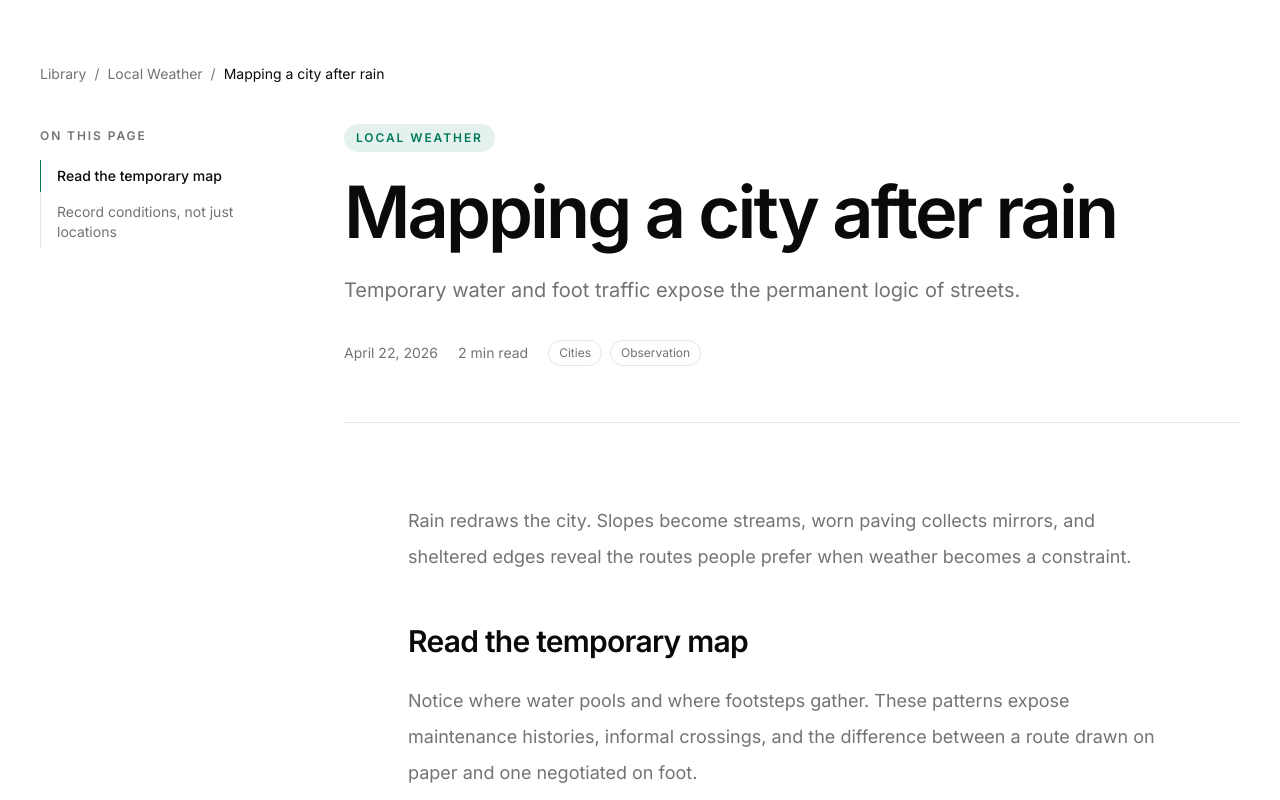
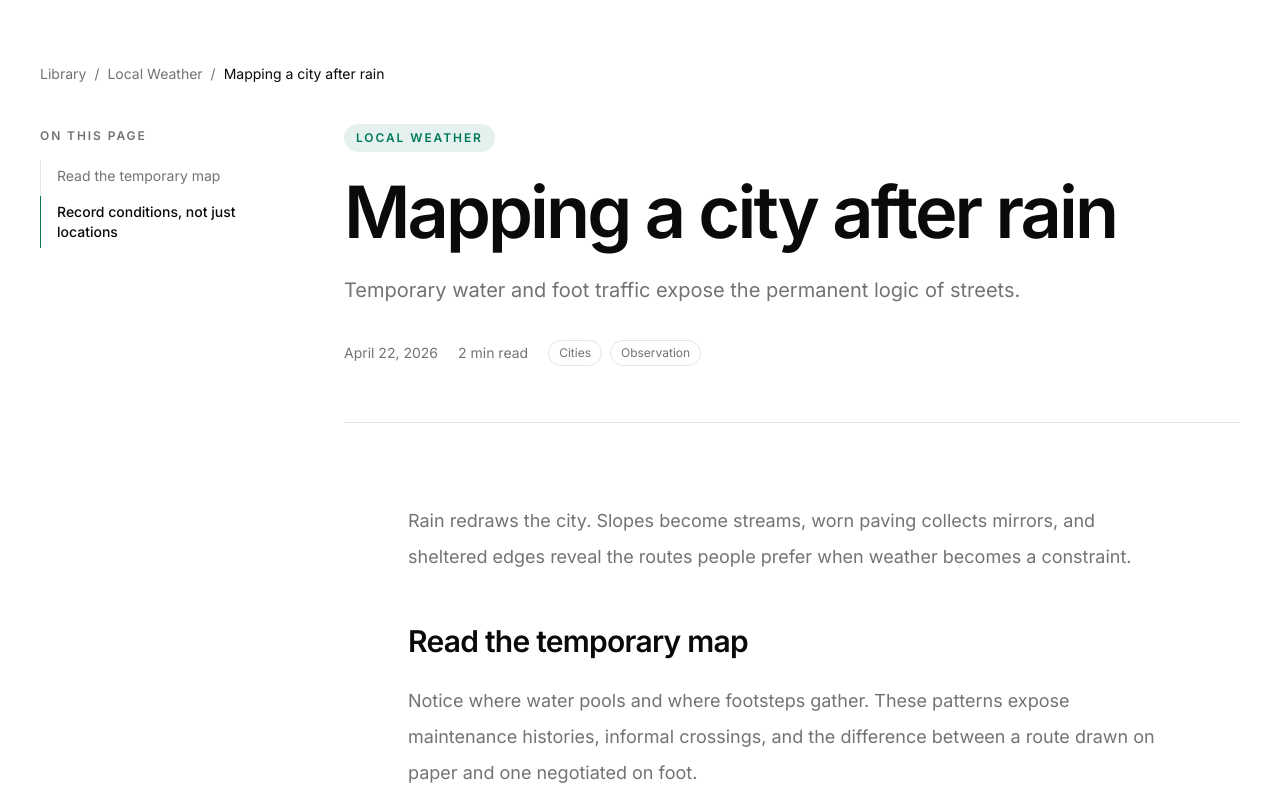
Before and after one commit to rj11io/11pc, a Next.js app: page /v1/blog/publications/local-weather/mapping-after-rain in a window 1280 px wide. Shown: the top 800 px of the page. Built offline with nearby package versions, Linux system fonts and the light colour scheme.

Commit message:
fix: table content indicator display

```diff
--- a/app/layout.tsx
+++ b/app/layout.tsx
@@ -5,7 +5,7 @@ import "./globals.css"
 import { ThemeProvider } from "@/components/theme-provider"
 import { cn } from "@/lib/utils"
 
-const inter = Inter({subsets:['latin'],variable:'--font-sans'})
+const inter = Inter({ subsets: ["latin"], variable: "--font-sans" })
 
 const fontMono = Geist_Mono({
   subsets: ["latin"],
@@ -21,7 +21,12 @@ export default function RootLayout({
     <html
       lang="en"
       suppressHydrationWarning
-      className={cn("antialiased", fontMono.variable, "font-sans", inter.variable)}
+      className={cn(
+        "scroll-smooth antialiased motion-reduce:scroll-auto",
+        fontMono.variable,
+        "font-sans",
+        inter.variable
+      )}
     >
       <body>
         <ThemeProvider>{children}</ThemeProvider>
--- a/app/v1/blog/components/content-index.tsx
+++ b/app/v1/blog/components/content-index.tsx
@@ -2,7 +2,10 @@
 
 import * as React from "react"
 
-import type { MarkdownHeading } from "./markdown-headings"
+import {
+  CONTENT_HEADING_OFFSET,
+  type MarkdownHeading,
+} from "./markdown-headings"
 
 function IndexLinks({
   headings,
@@ -13,21 +16,6 @@ function IndexLinks({
   activeId: string | null
   onNavigate: (id: string) => void
 }) {
-  function navigate(event: React.MouseEvent<HTMLAnchorElement>, id: string) {
-    const target = document.getElementById(id)
-    if (!target) return
-
-    event.preventDefault()
-    target.scrollIntoView({
-      behavior: window.matchMedia("(prefers-reduced-motion: reduce)").matches
-        ? "auto"
-        : "smooth",
-      block: "start",
-    })
-    window.history.replaceState(null, "", `#${id}`)
-    onNavigate(id)
-  }
-
   return (
     <ol className="mt-4 space-y-1 border-l border-border">
       {headings.map((heading) => (
@@ -35,7 +23,7 @@ function IndexLinks({
           <a
             href={`#${heading.id}`}
             aria-current={activeId === heading.id ? "location" : undefined}
-            onClick={(event) => navigate(event, heading.id)}
+            onClick={() => onNavigate(heading.id)}
             className={`-ml-px block border-l py-1.5 text-sm leading-5 transition outline-none focus-visible:ring-2 focus-visible:ring-ring ${
               heading.level === 2
                 ? "pl-4"
@@ -60,24 +48,96 @@ export function ContentIndex({ headings }: { headings: MarkdownHeading[] }) {
   const [activeId, setActiveId] = React.useState<string | null>(
     headings[0]?.id ?? null
   )
+  const navigationLock = React.useRef<string | null>(null)
+
+  function lockToHeading(id: string) {
+    navigationLock.current = id
+    setActiveId(id)
+  }
 
   React.useEffect(() => {
     const elements = headings
       .map((heading) => document.getElementById(heading.id))
       .filter((element): element is HTMLElement => element !== null)
 
-    const observer = new IntersectionObserver(
-      (entries) => {
-        const visible = entries
-          .filter((entry) => entry.isIntersecting)
-          .sort((a, b) => a.boundingClientRect.top - b.boundingClientRect.top)
-        if (visible[0]?.target.id) setActiveId(visible[0].target.id)
-      },
-      { rootMargin: "-12% 0px -72% 0px" }
-    )
+    function updateActiveHeading() {
+      if (navigationLock.current) return
 
-    elements.forEach((element) => observer.observe(element))
-    return () => observer.disconnect()
+      const isAtPageBottom =
+        window.scrollY + window.innerHeight >=
+        document.documentElement.scrollHeight - 2
+
+      let nextActiveId = elements[0]?.id ?? null
+      if (isAtPageBottom) {
+        nextActiveId = elements.at(-1)?.id ?? nextActiveId
+      } else {
+        for (const element of elements) {
+          if (
+            element.getBoundingClientRect().top >
+            CONTENT_HEADING_OFFSET + 1
+          ) {
+            break
+          }
+          nextActiveId = element.id
+        }
+      }
+
+      setActiveId((current) =>
+        current === nextActiveId ? current : nextActiveId
+      )
+    }
+
+    function selectHashHeading() {
+      const hashId = window.location.hash.slice(1)
+      const hashTarget = elements.find((element) => element.id === hashId)
+      navigationLock.current = hashTarget?.id ?? null
+
+      if (hashTarget) setActiveId(hashTarget.id)
+      return Boolean(hashTarget)
+    }
+
+    function releaseNavigationLock() {
+      navigationLock.current = null
+      updateActiveHeading()
+    }
+
+    function handleNavigationKey(event: KeyboardEvent) {
+      if (
+        [
+          "ArrowDown",
+          "ArrowUp",
+          "End",
+          "Home",
+          "PageDown",
+          "PageUp",
+          " ",
+        ].includes(event.key)
+      ) {
+        releaseNavigationLock()
+      }
+    }
+
+    const animationFrame = window.requestAnimationFrame(() => {
+      if (!selectHashHeading()) updateActiveHeading()
+    })
+    window.addEventListener("scroll", updateActiveHeading, { passive: true })
+    window.addEventListener("resize", updateActiveHeading)
+    window.addEventListener("hashchange", selectHashHeading)
+    window.addEventListener("wheel", releaseNavigationLock, { passive: true })
+    window.addEventListener("touchstart", releaseNavigationLock, {
+      passive: true,
+    })
+    window.addEventListener("keydown", handleNavigationKey)
+
+    return () => {
+      window.cancelAnimationFrame(animationFrame)
+      window.removeEventListener("scroll", updateActiveHeading)
+      window.removeEventListener("resize", updateActiveHeading)
+      window.removeEventListener("hashchange", selectHashHeading)
+      window.removeEventListener("wheel", releaseNavigationLock)
+      window.removeEventListener("touchstart", releaseNavigationLock)
+      window.removeEventListener("keydown", handleNavigationKey)
+    }
   }, [headings])
 
   if (headings.length === 0) return null
@@ -92,7 +152,7 @@ export function ContentIndex({ headings }: { headings: MarkdownHeading[] }) {
           <IndexLinks
             headings={headings}
             activeId={activeId}
-            onNavigate={setActiveId}
+            onNavigate={lockToHeading}
           />
         </nav>
       </details>
@@ -107,7 +167,7 @@ export function ContentIndex({ headings }: { headings: MarkdownHeading[] }) {
         <IndexLinks
           headings={headings}
           activeId={activeId}
-          onNavigate={setActiveId}
+          onNavigate={lockToHeading}
         />
       </nav>
     </aside>
--- a/app/v1/blog/components/markdown-headings.ts
+++ b/app/v1/blog/components/markdown-headings.ts
@@ -3,6 +3,8 @@ export type MarkdownHeading = {
   label: string
   level: 2 | 3 | 4
 }
+
+export const CONTENT_HEADING_OFFSET = 96
 
 export function parseMarkdownHeading(line: string) {
   const match = line.trim().match(/^(#{2,4})\s+(.+)$/)
@@ -41,12 +43,32 @@ export function createHeadingIdFactory() {
 
 export function extractMarkdownHeadings(content: string): MarkdownHeading[] {
   const createId = createHeadingIdFactory()
+  const headings: MarkdownHeading[] = []
+  let fence: { marker: string; length: number } | null = null
 
-  return content.split(/\r?\n/).flatMap((line) => {
+  for (const line of content.split(/\r?\n/)) {
+    const fenceMatch = line.trim().match(/^(`{3,}|~{3,})/)
+    if (fenceMatch) {
+      const marker = fenceMatch[1][0]
+      if (!fence) {
+        fence = { marker, length: fenceMatch[1].length }
+      } else if (
+        fence.marker === marker &&
+        fenceMatch[1].length >= fence.length
+      ) {
+        fence = null
+      }
+      continue
+    }
+
+    if (fence) continue
+
     const heading = parseMarkdownHeading(line)
-    if (!heading) return []
+    if (!heading) continue
 
     const label = markdownHeadingLabel(heading.source)
-    return [{ id: createId(label), label, level: heading.level }]
-  })
+    headings.push({ id: createId(label), label, level: heading.level })
+  }
+
+  return headings
 }
--- a/app/v1/blog/components/markdown.tsx
+++ b/app/v1/blog/components/markdown.tsx
@@ -1,6 +1,7 @@
 import { Fragment, type ReactNode } from "react"
 
 import {
+  CONTENT_HEADING_OFFSET,
   createHeadingIdFactory,
   markdownHeadingLabel,
   parseMarkdownHeading,
@@ -52,7 +53,9 @@ export function Markdown({ content }: { content: string }) {
           <h2
             id={id}
             key={id}
-            className="mt-12 scroll-mt-10 text-2xl font-semibold tracking-tight text-foreground sm:text-3xl"
+            data-blog-heading
+            style={{ scrollMarginTop: CONTENT_HEADING_OFFSET }}
+            className="mt-12 text-2xl font-semibold tracking-tight text-foreground sm:text-3xl"
           >
             {inlineMarkdown(heading.source)}
           </h2>
@@ -62,7 +65,9 @@ export function Markdown({ content }: { content: string }) {
           <h3
             id={id}
             key={id}
-            className="mt-10 scroll-mt-10 text-xl font-semibold tracking-tight text-foreground"
+            data-blog-heading
+            style={{ scrollMarginTop: CONTENT_HEADING_OFFSET }}
+            className="mt-10 text-xl font-semibold tracking-tight text-foreground"
           >
             {inlineMarkdown(heading.source)}
           </h3>
@@ -72,7 +77,9 @@ export function Markdown({ content }: { content: string }) {
           <h4
             id={id}
             key={id}
-            className="mt-8 scroll-mt-10 text-lg font-semibold tracking-tight text-foreground"
+            data-blog-heading
+            style={{ scrollMarginTop: CONTENT_HEADING_OFFSET }}
+            className="mt-8 text-lg font-semibold tracking-tight text-foreground"
           >
             {inlineMarkdown(heading.source)}
           </h4>
```
Also changed, not shown: 2 other files (tests, documents, lock files or other folders).
